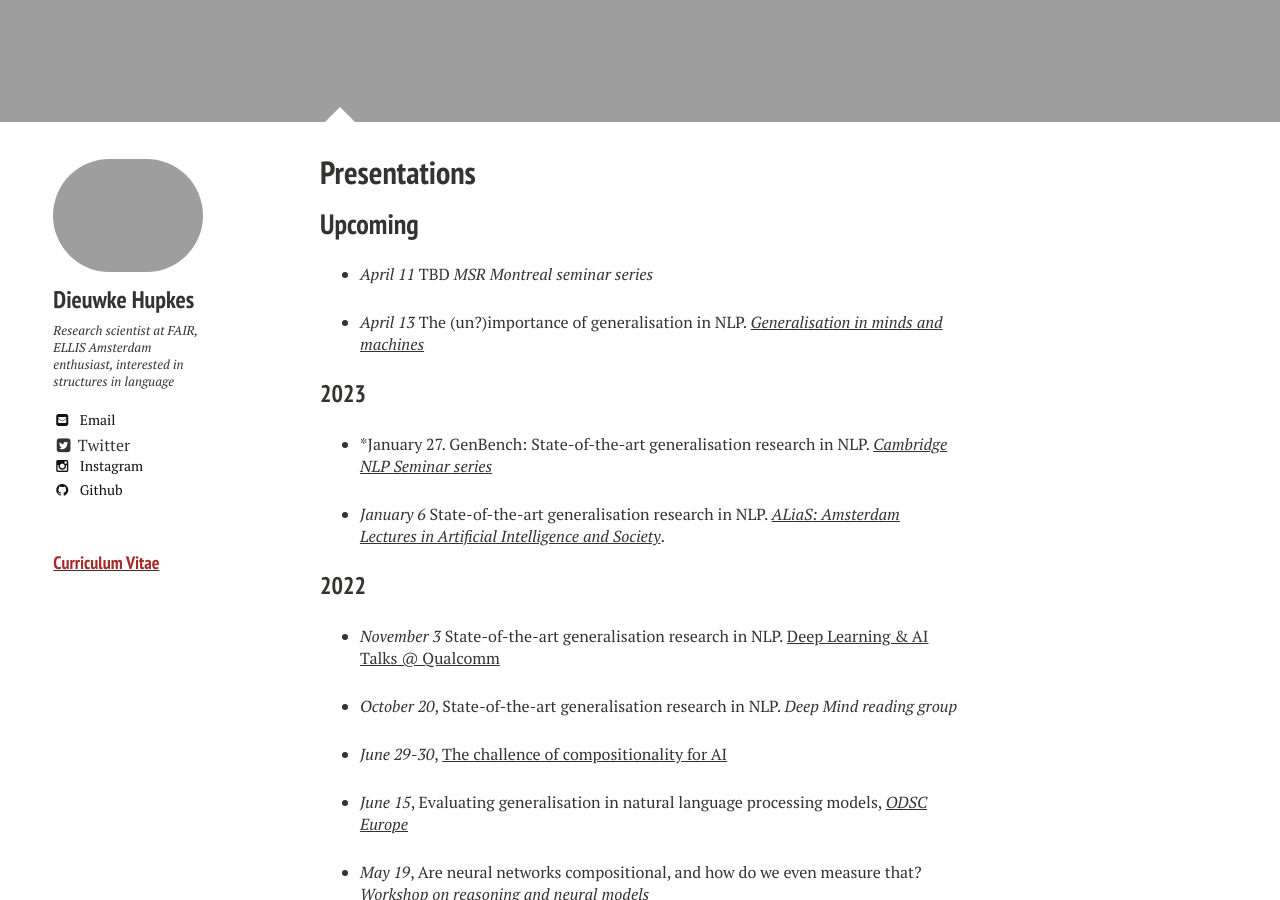
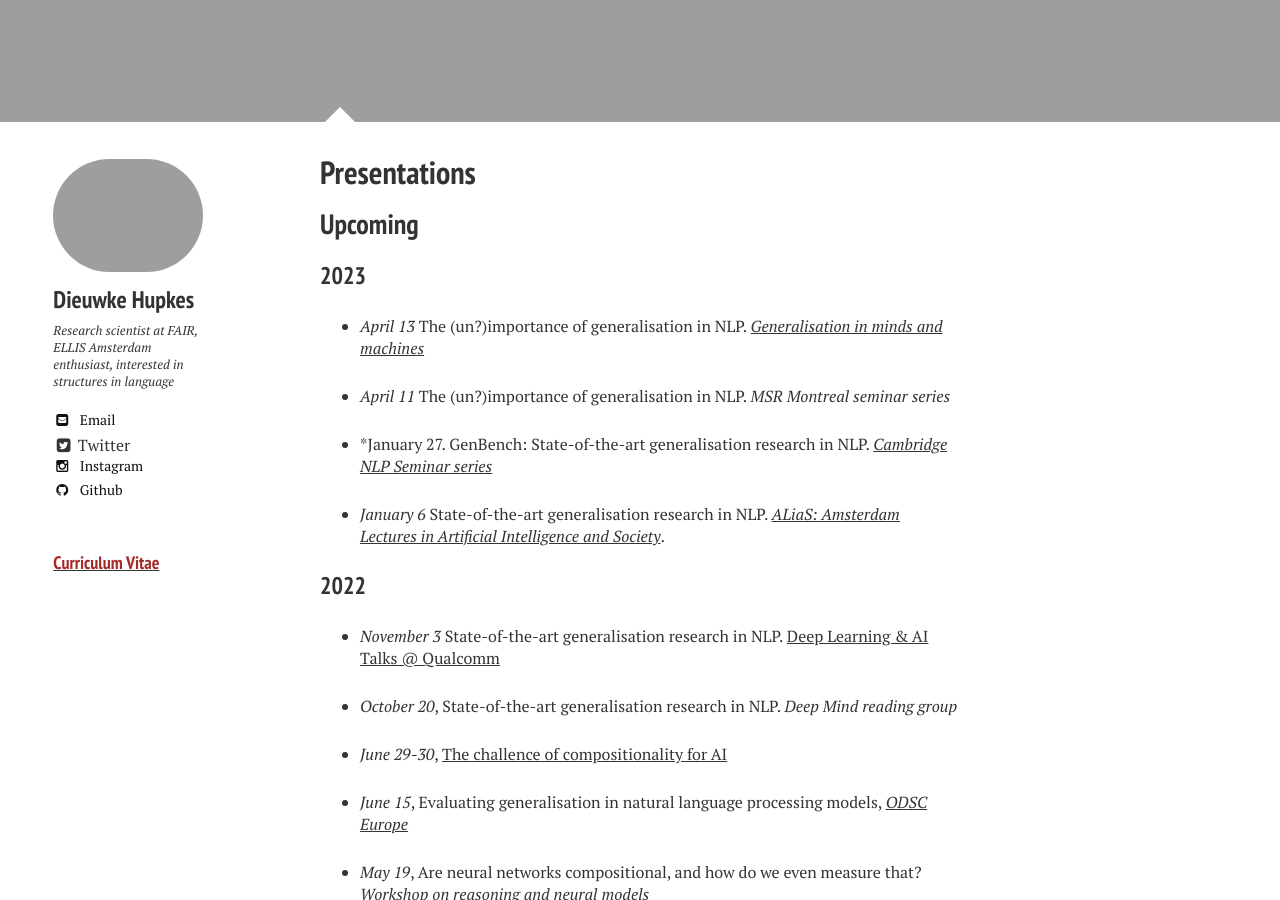
Before and after one commit to dieuwkehupkes/dieuwkehupkes.github.io, a Jekyll site: the page built from talks.md, in a window 1280 px wide and 900 px high, scrolled down 922 px. Built offline with Jekyll 4.4.1, drawn with Linux system fonts in a browser that asks for light colours; nearby versions of some CDN libraries.

Commit message:
Update talks

```diff
--- a/talks.md
+++ b/talks.md
@@ -12,11 +12,13 @@ image:
 
 ## Upcoming
 
-* *April 11* TBD *MSR Montreal seminar series*
+### 2023
+
 
 * *April 13* The (un?)importance of generalisation in NLP. [*Generalisation in minds and machines*](https://mindandmachine.blogs.bristol.ac.uk/)
 
-### 2023
+* *April 11* The (un?)importance of generalisation in NLP. *MSR Montreal seminar series*
+
 
 * *January 27. GenBench: State-of-the-art generalisation research in NLP. [*Cambridge NLP Seminar series*](https://talks.cam.ac.uk/show/index/6401)
 
```
